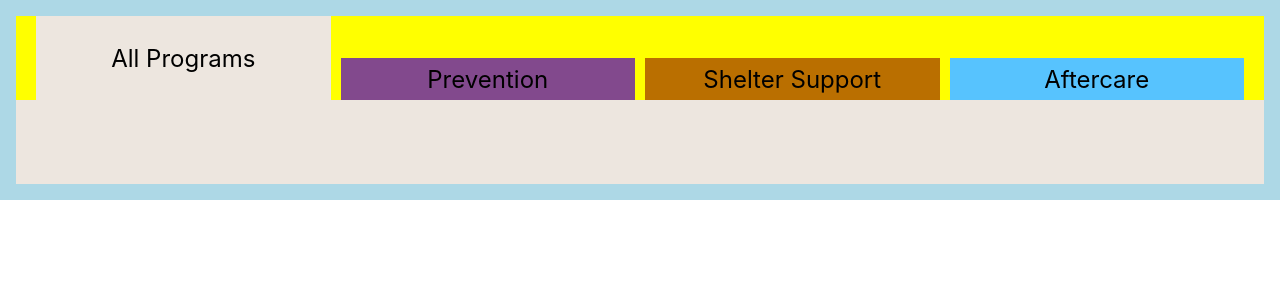
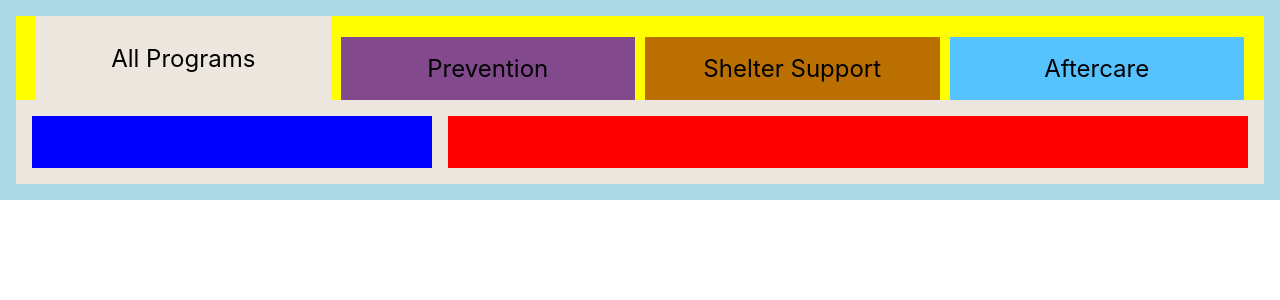
Before and after one commit to JoshuaHolloway/family-promises-next, a Next.js app: page / in a window 1280 px wide. Shown: the top 300 px of the page. Built offline with nearby package versions, Linux system fonts and the light colour scheme.

Commit message:
began tabs content

```diff
--- a/comp/tabs/Tabs.js
+++ b/comp/tabs/Tabs.js
@@ -1,4 +1,5 @@
 import { useState } from 'react';
+import TabsContent from './tabs-content/Tabs-Content';
 
 import css from './Tabs.module.scss';
 
@@ -43,10 +44,9 @@ export default function Tabs() {
             );
           })}
         </div>
-        <div
-          className={css.content}
-          style={{ background: tabs[active].color }}
-        ></div>
+        <div className={css.content} style={{ background: tabs[active].color }}>
+          <TabsContent />
+        </div>
       </div>
     </>
   );
--- a/comp/tabs/Tabs.module.scss
+++ b/comp/tabs/Tabs.module.scss
@@ -26,6 +26,8 @@
       display: grid;
       place-items: center;
 
+      cursor: pointer;
+
       font-size: 1.5rem;
 
       height: 100%;
@@ -33,7 +35,7 @@
 
       transition: height 0.1s;
 
-      height: 50%;
+      height: 75%;
       &.active {
         height: 100%;
       }
@@ -42,6 +44,17 @@
 
   .content {
     background: orange;
+
+    // display: flex;
+    // justify-content: space-between;
+    // align-items: center;
+
+    display: grid;
+    grid-template-columns: 1fr 2fr;
+    gap: 1rem;
+
+    padding: 1rem;
+
     height: 100%;
     width: 100%;
   }
--- a/comp/tabs/tabs-content/Tabs-Content.js
+++ b/comp/tabs/tabs-content/Tabs-Content.js
@@ -4,11 +4,16 @@ import css from './Tabs-Content.module.scss';
 
 // ==============================================
 
-export default function Content() {
+export default function TabsContent() {
   // --------------------------------------------
 
   // --------------------------------------------
   // --------------------------------------------
 
-  return <></>;
+  return (
+    <>
+      <div className={css.left}></div>
+      <div className={css.right}></div>
+    </>
+  );
 }
--- /dev/null
+++ b/comp/tabs/tabs-content/Tabs-Content.module.scss
@@ -0,0 +1,11 @@
+.left {
+  height: 100%;
+  width: 100%;
+  background: blue;
+}
+
+.right {
+  height: 100%;
+  width: 100%;
+  background: red;
+}
```
